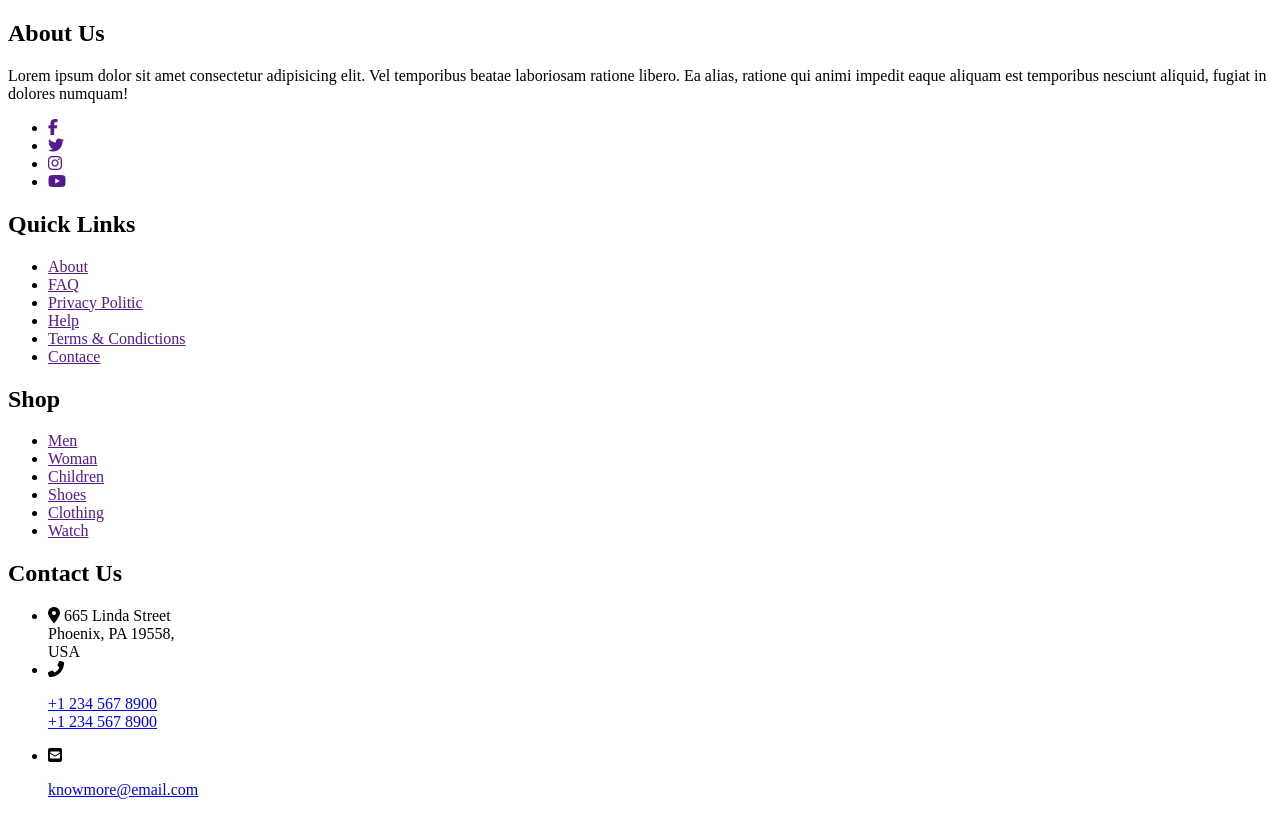
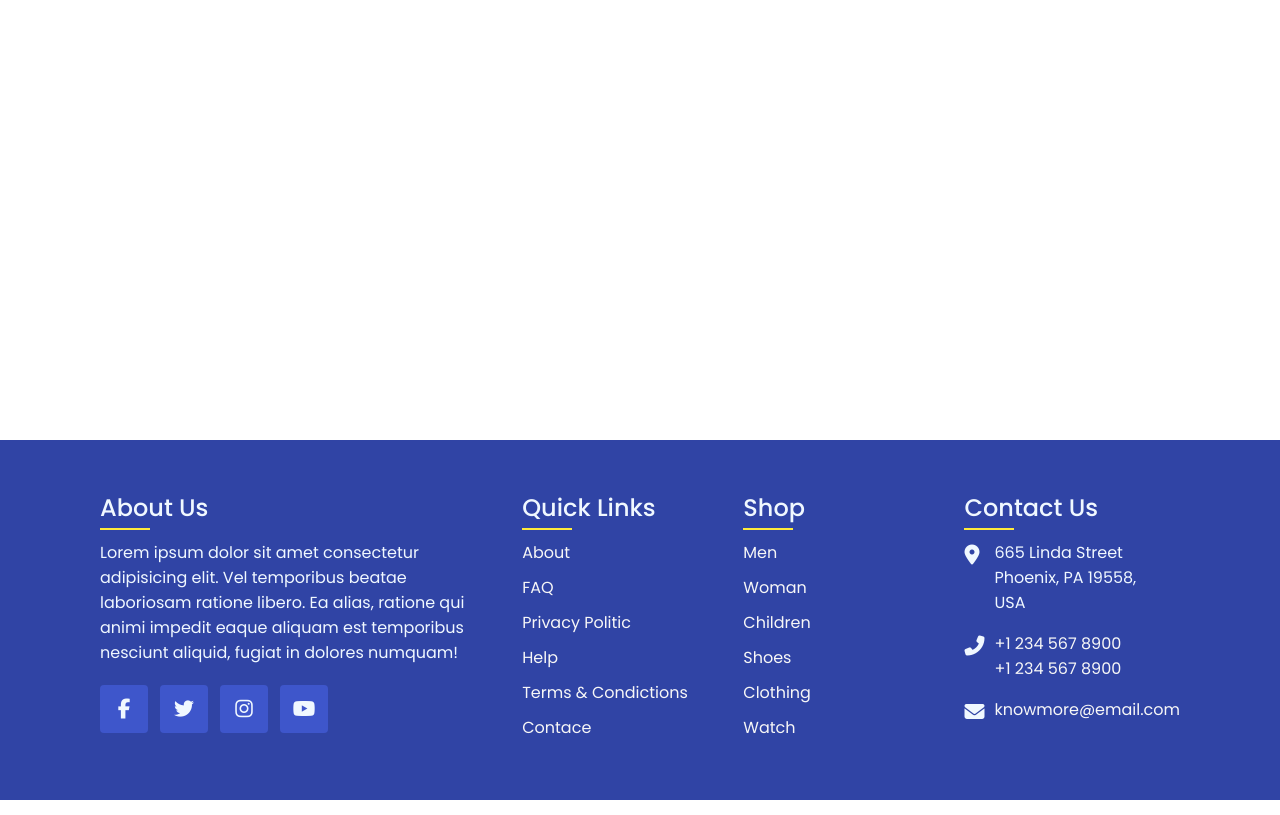
Before and after one commit to aaugustogv/Responsive_Footer, a plain HTML site: page index.html in a window 1280 px wide. Drawn offline with Linux system fonts and the light colour scheme.

Commit message:
final commit :tada:

```diff
--- a/index.html
+++ b/index.html
@@ -60,7 +60,7 @@
                         <p><a href="tel:+12345678900">+1 234 567 8900</a><br><a href="tel:+12345678900">+1 234 567 8900</a></p>
                     </li>
                     <li>
-                        <span><i class="fas fa-envelope-square"></i></span>
+                        <span><i class="fas fa-envelope"></i></span>
                         <p><a href="mailto:knowmore@email.com">knowmore@email.com</a></p>
                     </li>
                 </ul>
--- a/style.css
+++ b/style.css
@@ -0,0 +1,146 @@
+@import url('https://fonts.googleapis.com/css2?family=Poppins:ital,wght@0,200;0,300;0,400;0,500;0,600;0,700;0,800;1,900&display=swap');
+
+* {
+    margin: 0;
+    padding: 0;
+    box-sizing: border-box;
+    font-family: 'Poppins', sans-serif;
+}
+
+body {
+    display: grid;
+    justify-content: end;
+    align-items: end;
+    min-height: 100vh;
+}
+
+footer {
+    position: relative;
+    width: 100%;
+    height: auto;
+    padding: 50px 100px;
+    background:#3044a5;
+}
+
+footer .container {
+    width: 100%;
+    display: grid;
+    grid-template-columns: 2fr 1fr 1fr 1fr;
+    grid-gap: 20px;
+}
+
+footer .container .sec h2{
+    position:relative;
+    color: aliceblue;
+    font-weight: 500;
+    margin-bottom:15px;
+}
+
+footer .container .sec h2::before {
+    content:'';
+    position: absolute;
+    bottom: -5px;
+    left: 0;
+    width: 50px;
+    height: 2px;
+    background:  #ffeb3b;
+}
+
+footer .container .sec p {
+    color: aliceblue;
+}
+
+.sci {
+    margin-top: 20px;
+    display: grid;
+    grid-template-columns: repeat(4, 50px);
+    grid-gap: 10px;
+}
+
+.sci li {
+    list-style: none;
+}
+
+.sci li a {
+    display: inline-block;
+    width:48px;
+    height:48px;
+    display: grid;
+    align-content: center;
+    justify-content: center;
+    background: #3e56cb;
+    text-decoration: none;
+    border-radius: 4px;
+}
+
+.sci li a:hover {
+    background: #6380fe;
+    transition: 0.5s;
+}
+
+.sci li a .fab {
+    color: aliceblue;
+    font-size: 20px;
+}
+
+.quicklinks {
+    position: relative;
+}
+
+.quicklinks li {
+    list-style: none;
+}
+
+.quicklinks li a {
+    color: #f7f7f7;
+    text-decoration: none;
+    margin-bottom: 10px;
+    display: inline-block
+}
+.quicklinks li a:hover {
+    color: #ffeb3b;
+}
+
+.info {
+    position: relative;
+}
+
+.info li {
+    display:grid;
+    grid-template-columns: 30px 1fr;
+    margin-bottom: 16px;
+}
+
+.info li span:nth-child(1) {
+    color: aliceblue;
+    font-size: 20px;
+}
+
+.info li span {
+    color: aliceblue;
+}
+
+.info a {
+    color: #f7f7f7;
+    text-decoration: none;
+}
+
+.info a:hover {
+    color: #ffeb3b;
+}
+
+@media (max-width: 991px) {
+
+    footer {
+        padding: 40px;
+    }
+    footer .container {
+        grid-template-columns: repeat(2, 1fr);
+    }
+}
+
+@media (max-width:768px) {
+    footer .container{
+        grid-template-columns: repeat(1, 1fr);
+    }
+}
```
